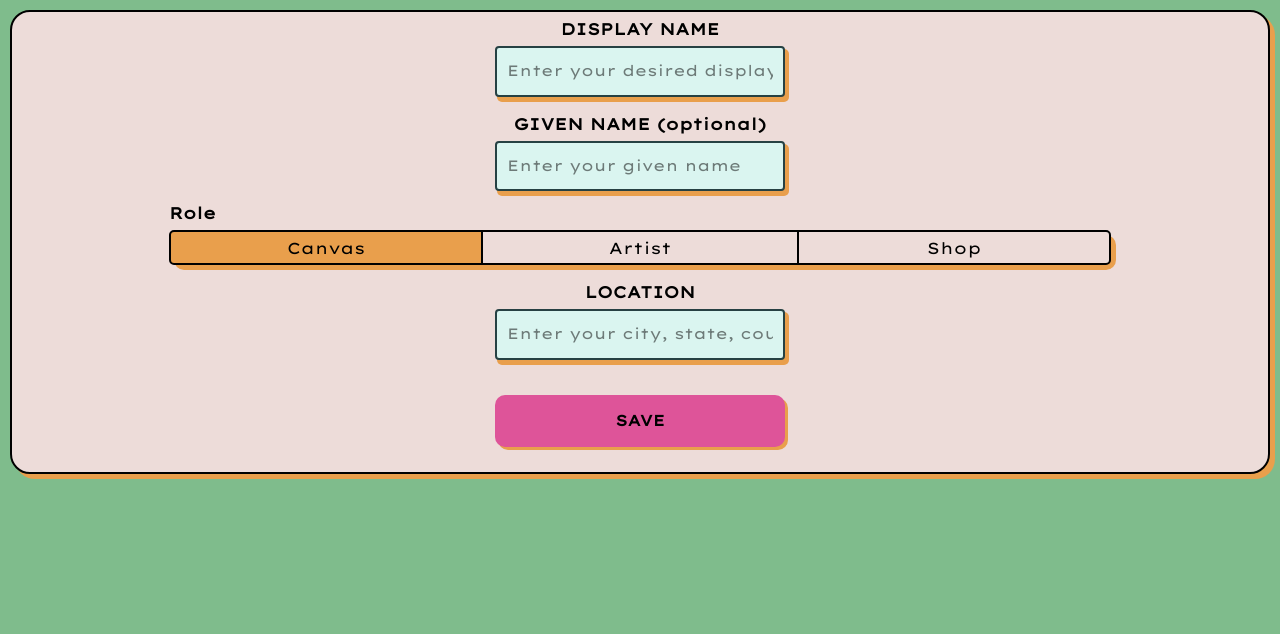
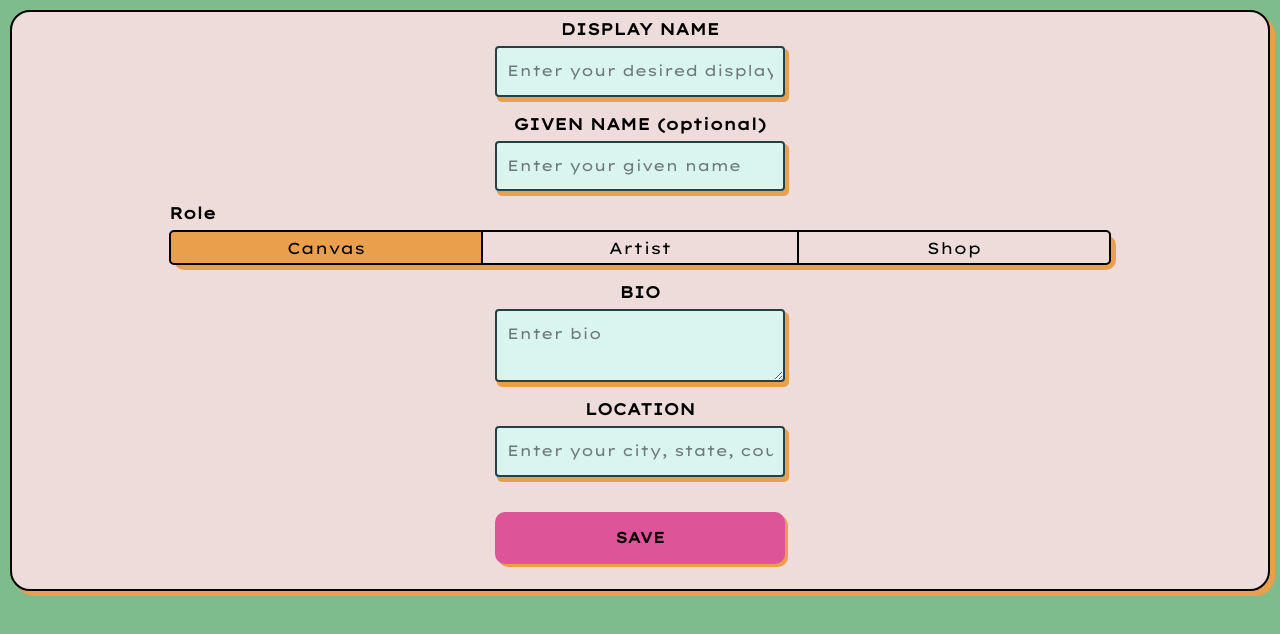
Before and after one commit to jbuchanan00/polvo, a SvelteKit app: page /edit in a window 1280 px wide. Shown: the top 634 px of the page. Built offline with nearby package versions, Linux system fonts and the light colour scheme.

Commit message:
some work on profile edit

```diff
--- a/src/app.css
+++ b/src/app.css
@@ -17,6 +17,10 @@ body {
 	font-family: 'NEO', sans-serif;
 }
 
+html, body {
+	overflow-x: hidden;
+}
+
 @font-face {
 	font-family: 'NEO';
 	src: url('./lib/assets/Lexend_Mega/LexendMega-VariableFont_wght.ttf') format('truetype');
--- a/src/routes/+page.svelte
+++ b/src/routes/+page.svelte
@@ -32,7 +32,7 @@
     </div>
     <div class="diagonalElement"></div>
     {#if modalUp}
-    <div></div>
+        <div></div>
     {/if}
     <div class="bodySection">
         <ProfilePostCard likes=0 liked={false}/>
--- a/src/routes/edit/+page.server.ts
+++ b/src/routes/edit/+page.server.ts
@@ -0,0 +1,15 @@
+import type { RequestEvent } from './$types.js'
+import { redirect } from '@sveltejs/kit'
+
+export const actions = {
+    submitEdit: async ({request, locals}: RequestEvent) => {
+        const formData = await request.formData()
+		const form = Object.fromEntries(formData);
+		const action = formData.get("action")
+
+        const originalUserData = locals.user
+
+
+        throw redirect(303, '/')
+    }
+}
--- a/src/routes/edit/+page.svelte
+++ b/src/routes/edit/+page.svelte
@@ -3,7 +3,7 @@
 </script>
 
 <div class="formContainer">
-    <form method="POST" use:enhance>
+    <form method="POST" use:enhance action='?/submitEdit'>
         <div class="form_group_all">
             <div class="form_group">
                 <label class="sub_title" for="displayname">DISPLAY NAME</label>
@@ -23,6 +23,15 @@
                     <input type="radio" id="shop" name="role" value="shop">
                     <label for="shop">Shop</label>
                 </fieldset>
+            </div>
+			<div class="form_group">
+                <label class="sub_title" for="bio">BIO</label>
+                <textarea
+                    placeholder="Enter bio"
+                    id="bio"
+                    class="form_style"
+                    name="bio"
+                ></textarea>
             </div>
             <div class="form_group">
                 <label class="sub_title" for="location">LOCATION</label>
@@ -54,6 +63,9 @@
 		align-items: center;
 	}
 	input {
+		background-color: #DAF5F0;
+	}
+	textarea {
 		background-color: #DAF5F0;
 	}
 	input[type="radio"] {
```
Also changed, not shown: 1 other file (tests, documents, lock files or other folders).
